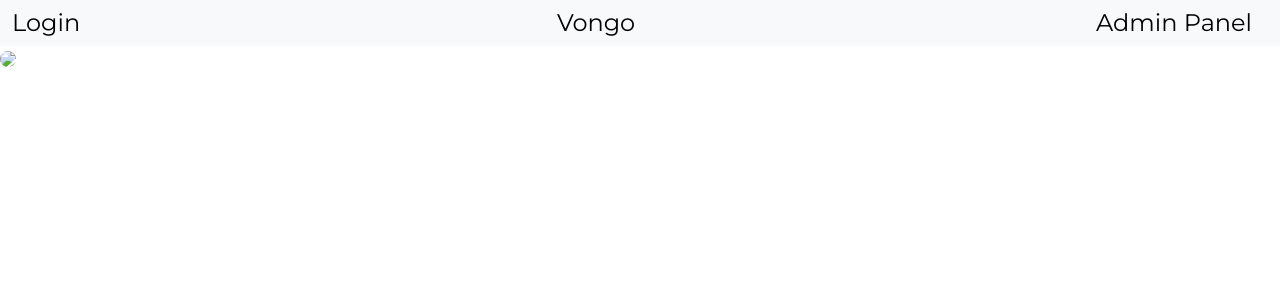
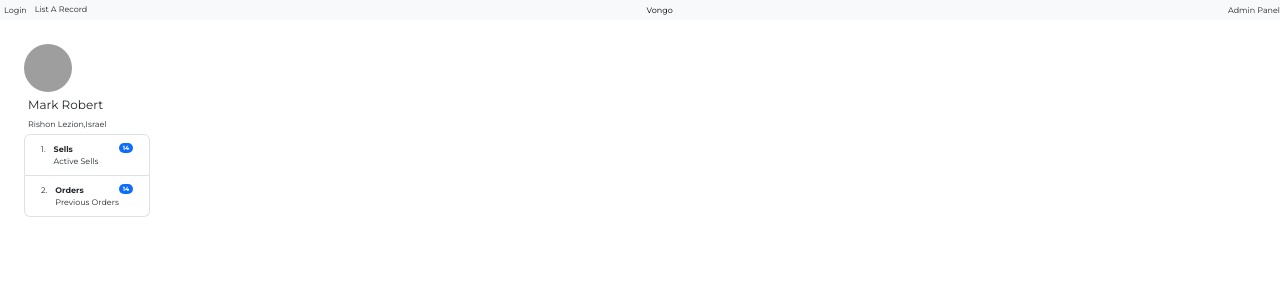
Before and after one commit to GalSamy/Vongo, a Node server app: page /profile in a window 1280 px wide. Shown: the top 300 px of the page. Run offline with Node 20, Linux system fonts and the light colour scheme; some libraries are stand-ins or nearby versions; grey boxes are pictures that could not be loaded.

Commit message:
started working on profile page

```diff
--- a/public/css/homepage.css
+++ b/public/css/homepage.css
@@ -1,9 +1,7 @@
 *{
     font-family: 'Montserrat', sans-serif;
 }
-.navtext{
-    font-size: 1.5rem;
-}
+
 .navbar{
     padding : 0;
 }
--- /dev/null
+++ b/public/css/nav.css
@@ -0,0 +1,4 @@
+
+.navtext{
+    font-size: 0.5rem;
+}
--- a/public/css/profile.css
+++ b/public/css/profile.css
@@ -1,9 +1,25 @@
 *{
     font-family: 'Montserrat', sans-serif;
+}
+.activities{
+    font-size: 0.5rem;
+}
+.profile-info{
+    font-size: 0.75rem;
+}
+.location{
+    font-size: 0.5rem;
 }
 .profile{
     float: left;
 }
 .profile-img{
     border-radius: 50%;
+    width: 3rem;
+    height: 3rem;
 }
+.list-group-item{
+}
+.list-group-item:hover{
+    cursor: pointer;
+}
--- /dev/null
+++ b/public/scripts/profile.js
@@ -0,0 +1,10 @@
+const sells_li = $("#sells")
+const orders_li = $("#orders")
+sells_li[0].addEventListener("click", ()=>{
+    console.log("sells")
+})
+
+orders_li[0].addEventListener("click", ()=>{
+    console.log("orders")
+
+})
--- a/views/partials/_nav.ejs
+++ b/views/partials/_nav.ejs
@@ -1,14 +1,25 @@
 <head>
-    <link href="https://cdn.jsdelivr.net/npm/bootstrap@5.3.0-alpha1/dist/css/bootstrap.min.css" rel="stylesheet" integrity="sha384-GLhlTQ8iRABdZLl6O3oVMWSktQOp6b7In1Zl3/Jr59b6EGGoI1aFkw7cmDA6j6gD" crossorigin="anonymous">    <link href="css/homepage.css" rel="stylesheet">
+    <link href="https://cdn.jsdelivr.net/npm/bootstrap@5.3.0-alpha1/dist/css/bootstrap.min.css" rel="stylesheet" integrity="sha384-GLhlTQ8iRABdZLl6O3oVMWSktQOp6b7In1Zl3/Jr59b6EGGoI1aFkw7cmDA6j6gD" crossorigin="anonymous">
+    <script src="//netdna.bootstrapcdn.com/bootstrap/3.2.0/js/bootstrap.min.js"></script>
+    <script src="//code.jquery.com/jquery-1.11.1.min.js"></script>
     <link rel="preconnect" href="https://fonts.googleapis.com">
     <link rel="preconnect" href="https://fonts.gstatic.com" crossorigin>
     <link href="https://fonts.googleapis.com/css2?family=Montserrat:wght@400;700&display=swap" rel="stylesheet">
+    <link href="css/nav.css" rel="stylesheet">
 
 </head>
-<nav class="navbar bg-body-tertiary">
-    <div class="container-fluid mx-auto">
-        <a class="navbar-brand navtext" href="#">Login</a>
-        <p class="navbar-brand m-0 h1 navtext">Vongo</p>
-        <a class="navbar-brand navtext" href="#">Admin Panel</a>
+
+<nav class="navbar bg-body-tertiary p-0 width-75">
+    <div class="container-fluid mx-auto text-center p-0">
+        <span class="p-0 d-flex align-items-center">
+            <a class="navtext nav-link d-inline m-1" href="#">Login</a>
+            <a class="navtext nav-link h5 d-inline m-1" href="#">List A Record</a>
+        </span>
+        <p class="navtext navbar-brand m-0  p-0 logo">Vongo</p>
+        <span>
+            <a class="navtext nav-link  m-0" href="#">Admin Panel</a>
+        </span>
     </div>
 </nav>
+
+<!------ Include the above in your HEAD tag ---------->
--- a/views/profile.ejs
+++ b/views/profile.ejs
@@ -10,9 +10,34 @@
 </head>
 <body>
     <%- include('partials/_nav') %>
-    <div class="profile">
-    <img src="../../assets/Question_mark_(black).png" class="profile-img">
+    <div class="profile m-4">
+        <div class="profile-info">
+    <img src="/assets/profile%20stock%201.png" class="profile-img">
+            <p class="m-1"> Mark Robert</p>
+            <p class="location m-1">Rishon Lezion,Israel</p>
+        </div>
+        <div class="activities d-block">
+            <ol class="list-group list-group-numbered">
+                <li class="list-group-item d-flex justify-content-between align-items-start" id="sells">
+                    <div class="ms-2 me-auto">
+                        <div class="fw-bold">Sells</div>
+                        Active Sells
+                    </div>
+                    <span class="badge bg-primary rounded-pill">14</span>
+                </li>
+                <li class="list-group-item d-flex justify-content-between align-items-start " id="orders">
+                    <div class="ms-2 me-auto">
+                        <div class="fw-bold">Orders</div>
+                        Previous Orders
+                    </div>
+                    <span class="badge bg-primary rounded-pill">14</span>
+                </li>
+            </ol>
+
+        </div>
+
     </div>
     <div class="data"></div>
+<script src="/scripts/profile.js"></script>
 </body>
 </html>
```
Also changed, not shown: public/assets/Question_mark_(black).png.
